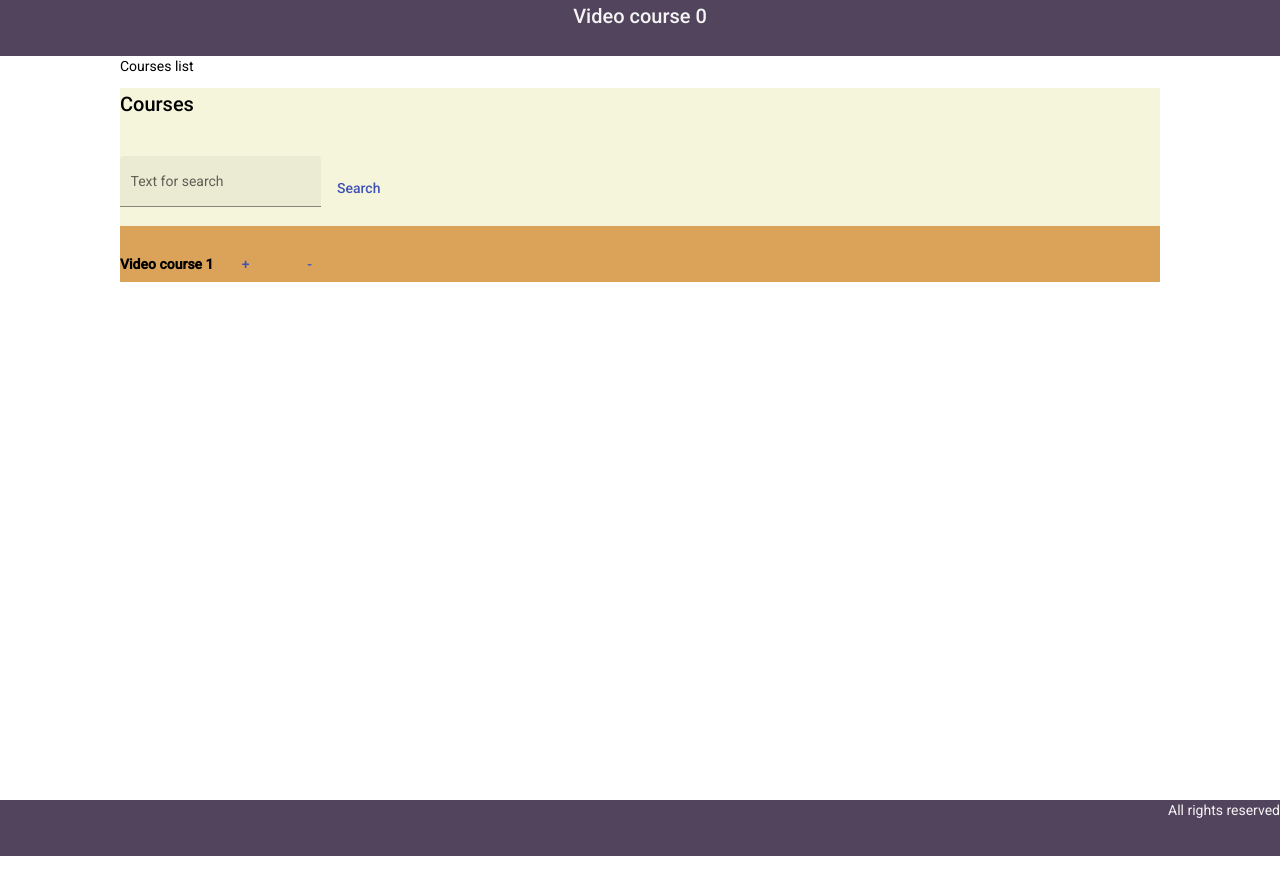
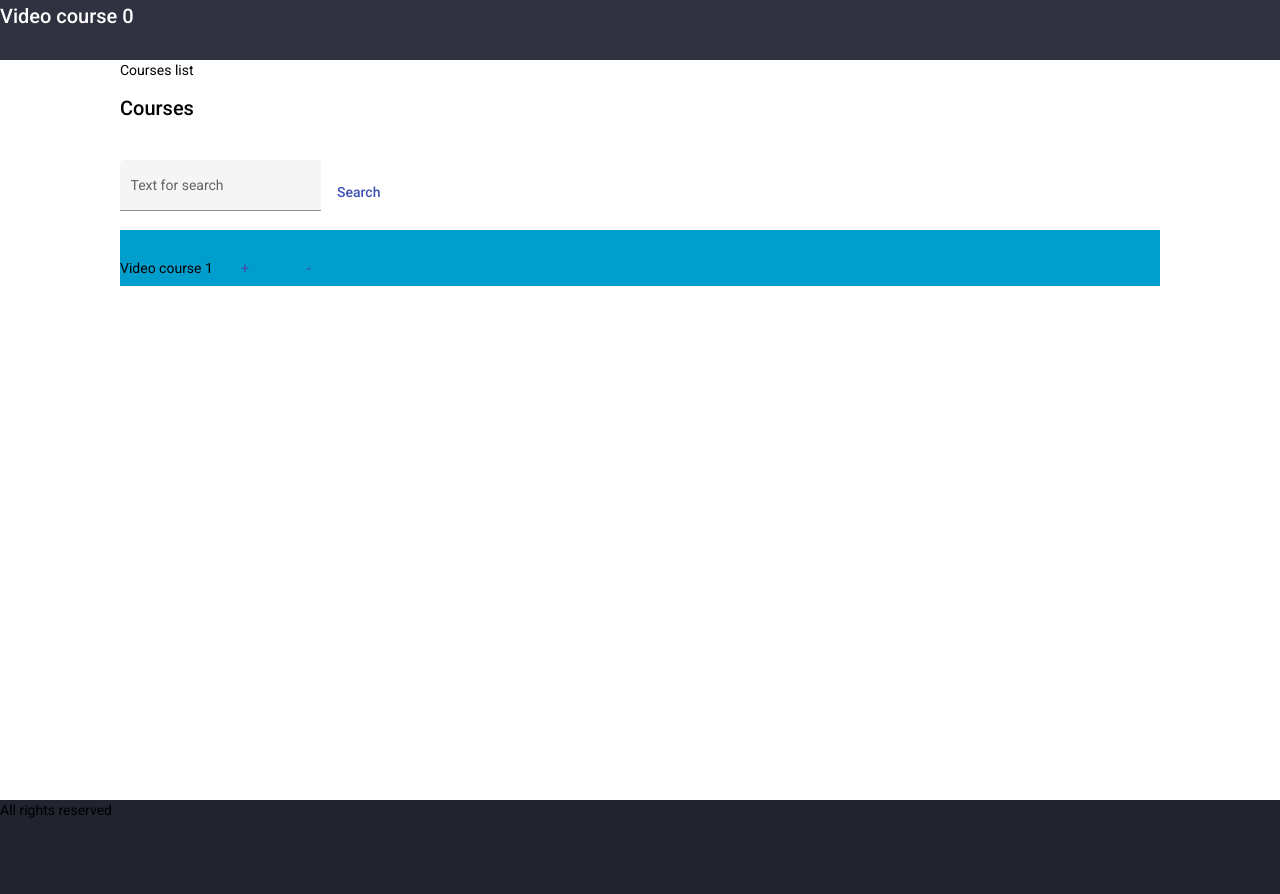
Before and after one commit to Yuliya-soul/Angular-core, an Angular app in the folder my-app/: page / in a window 1280 px wide. Before the commit the page ends 856 px from the top, so only its background shows below. Built offline with nearby package versions, Linux system fonts and the light colour scheme.

Commit message:
update:design

```diff
--- a/my-app/src/app/footer/footer.component.css
+++ b/my-app/src/app/footer/footer.component.css
@@ -1,6 +1,6 @@
 footer{
-    background-color: rgb(82, 68, 92);
-    height: 56px;
-    text-align: right;
-    color: whitesmoke;
+    max-width: 1420px;
+    height: 96px;
+    margin: 0 auto;
+    background-color: #21232e;
 }
--- a/my-app/src/app/header/header.component.css
+++ b/my-app/src/app/header/header.component.css
@@ -1,7 +1,8 @@
 header{
-
-    background-color: rgb(82, 68, 92);
-    height: 56px;
-    text-align: center;
-    color: whitesmoke;
+    height: 60px;
+    min-height: 60px;
+    min-width: 360px;
+    background-color: #303240;
+    color: #fff;
+    fill: #fff;
 }
--- a/my-app/src/app/main/main.component.css
+++ b/my-app/src/app/main/main.component.css
@@ -3,4 +3,5 @@
     margin-left: auto;
     margin-right: auto;
     width: 1040px;
+
 }
--- a/my-app/src/app/main/main.component.html
+++ b/my-app/src/app/main/main.component.html
@@ -8,7 +8,7 @@
 <body>
   <app-header> <h2>Video course   {{clicks}}</h2></app-header>
   <div class="container">
-    <p #pRef>
+    <p #pRef  [ngStyle]="{'background-color':'white'}">
     Some hiddenText
      </p>
   </div>
--- a/my-app/src/app/video-list/video-list.component.css
+++ b/my-app/src/app/video-list/video-list.component.css
@@ -1,10 +1,17 @@
-img { max-width:100%; }
+* {
+  padding: 0;
+  margin: 0;
+  box-sizing: border-box;
+  outline: none;
+}
+
 .container {
-    margin-left: auto;
-    margin-right: auto;
-    background-color: beige;
-    width: 1040px;
+  margin-left: auto;
+  margin-right: auto;
+  background-color: #fff;
+  width: 1040px;
+
 }
-.video-course-container{
-    background-color: rgb(219, 163, 90);
+.video-course-container {
+  background-color: #009ecc;
 }
--- a/my-app/src/app/video-list/video-list.component.html
+++ b/my-app/src/app/video-list/video-list.component.html
@@ -1,15 +1,14 @@
 <div class="container">
-    <h2 >{{section}}</h2>
-    <br>
+  <h2 >{{ section }}</h2>
+  <br />
   <mat-form-field class="example-full-width" appearance="fill">
     <mat-label>Text for search</mat-label>
-      <input matInput placeholder="Text for search"#newItem>
+    <input matInput placeholder="Text for search" #newItem />
   </mat-form-field>
   <button mat-button color="primary">Search</button>
 
   <div class="video-course-container">
-
-        <br>
+    <br />
     <abbr appVideoListBold> Video course 1</abbr>
     <button mat-button color="primary" (click)="change(true)">+</button>
     <button mat-button color="primary" (click)="change(false)">-</button>
--- a/my-app/src/app/video-list/video-list.directive.ts
+++ b/my-app/src/app/video-list/video-list.directive.ts
@@ -1,14 +1,32 @@
-import { Directive,ElementRef } from '@angular/core';
+import {
+  Directive,
+  ElementRef,
+  HostBinding,
+  HostListener,
+} from '@angular/core';
 
 @Directive({
-  selector: '[appVideoListBold]'
+  selector: '[appVideoListBold]',
 })
 export class VideoListDirective {
+  constructor(private elemRef: ElementRef) {
+    this.elemRef.nativeElement.style.fontWeight = 'bold';
+  }
+  private fontWeight = 'normal';
 
-  constructor(private elemRef:ElementRef) {
-    this.elemRef.nativeElement.style.fontWeight ='bold';
-
+  @HostBinding('style.fontWeight') get getFontWeight() {
+    return this.fontWeight;
   }
 
+  @HostBinding('style.cursor') get getCursor() {
+    return 'pointer';
+  }
 
+  @HostListener('mouseenter') onMouseEnter() {
+    this.fontWeight = 'bold';
+  }
+
+  @HostListener('mouseleave') onMouseLeave() {
+    this.fontWeight = 'normal';
+  }
 }
```
Also changed, not shown: my-app/src/app/app.component.css (line endings or trailing spaces), 1 other file (tests, documents, lock files or other folders). Lines whose indentation alone changed are shown as unchanged.
